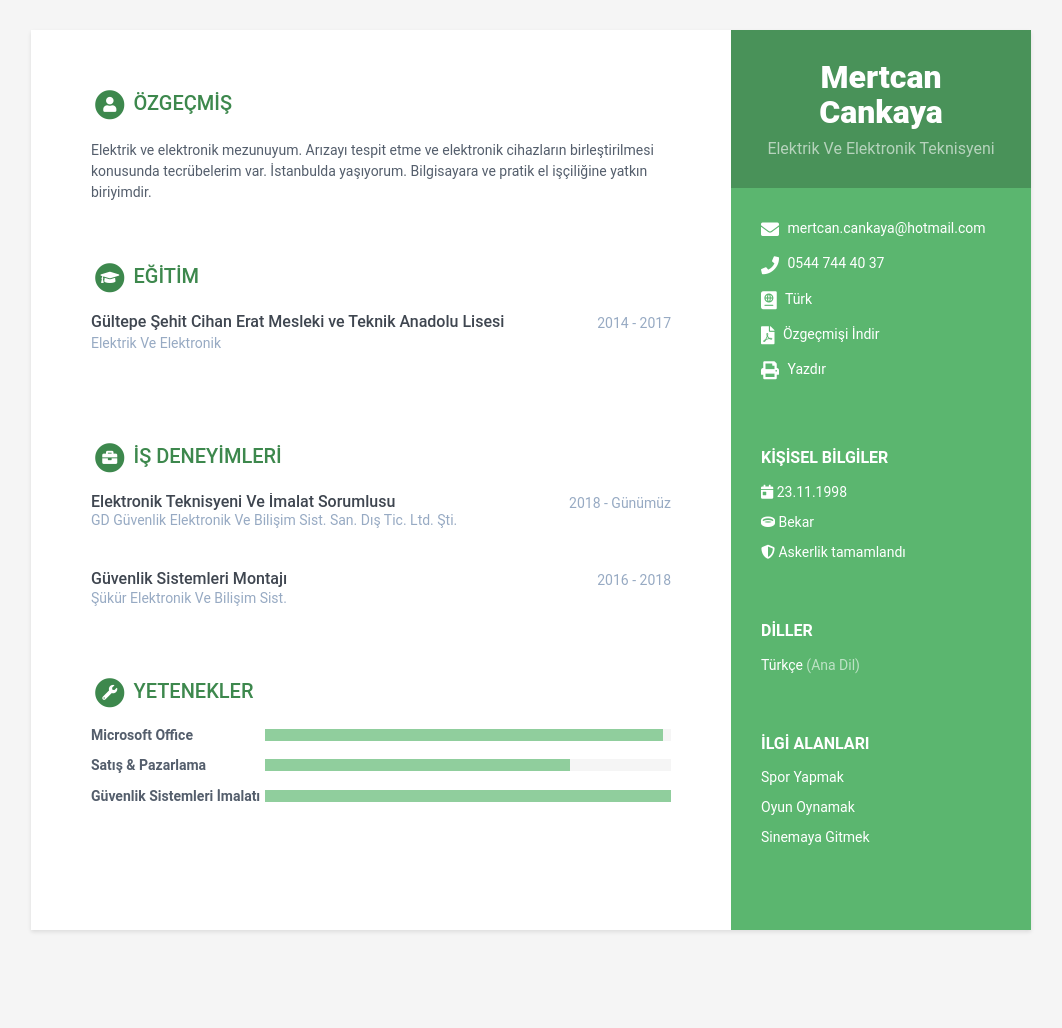
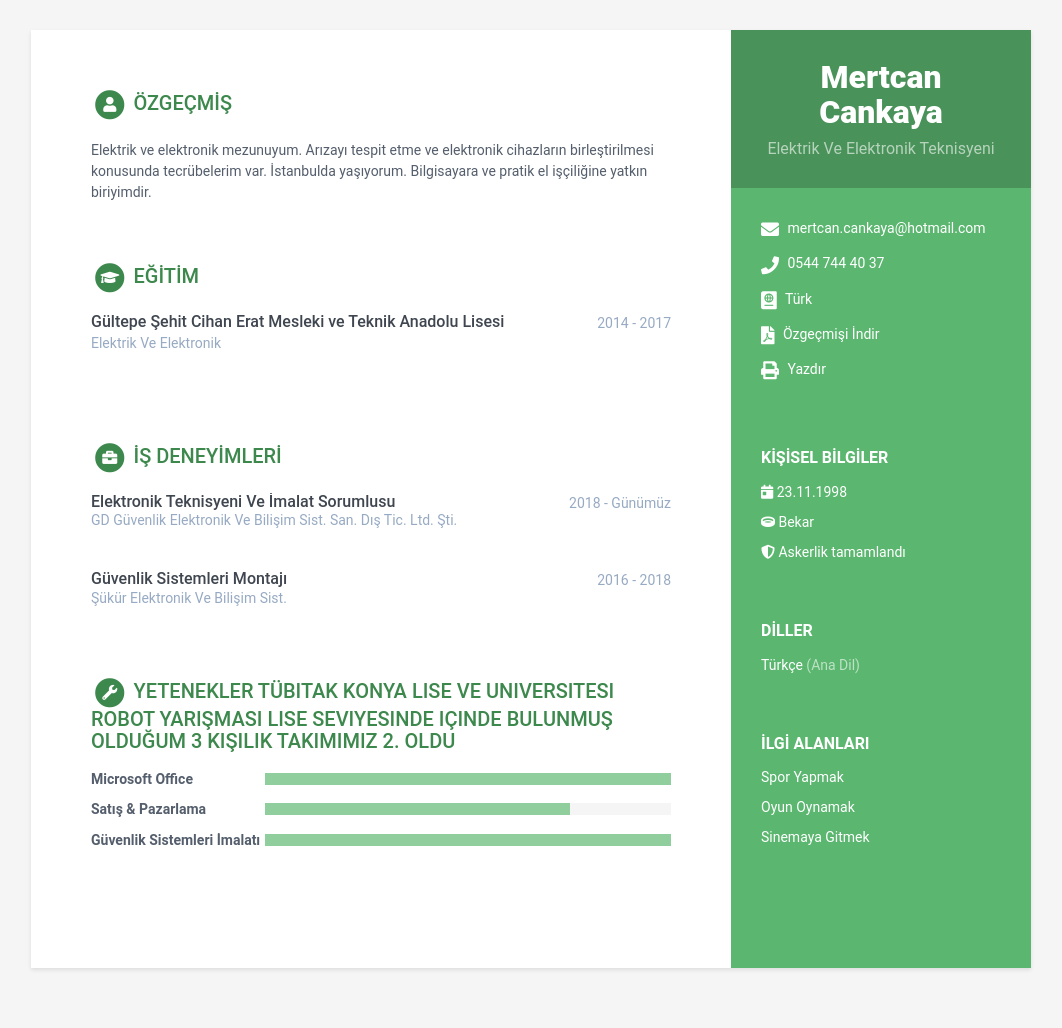
Before and after one commit to mertcankayaa/resume, a Jekyll site: the page built from index.html, in a window 1280 px wide. Shown: the whole page, without its empty margins (109-1171 px from the left). Built offline with Jekyll 4.4.1, drawn with Linux system fonts in a browser that asks for light colours; before the commit the page ends 990 px from its top, so only the background shows below that.

Commit message:
Update data.yml

```diff
--- a/_data/data.yml
+++ b/_data/data.yml
@@ -85,6 +85,8 @@ experiences:
       company: Şükür Elektronik Ve Bilişim Sist.
       details: |
 #        detay
+
+
 projects:
 #
 #    title: Projects
@@ -138,9 +140,13 @@ publications:
 skills:
     title: Yetenekler
 
+        Tübitak Konya Lise ve Universitesi Robot Yarışması
+
+        Lise Seviyesinde içinde bulunmuş olduğum 3 kişilik takımımız 2. oldu
+
     toolset:
       - name: Microsoft Office
-        level: 98%
+        level: 100%
 
       - name: Satış & Pazarlama
         level: 75%
```
